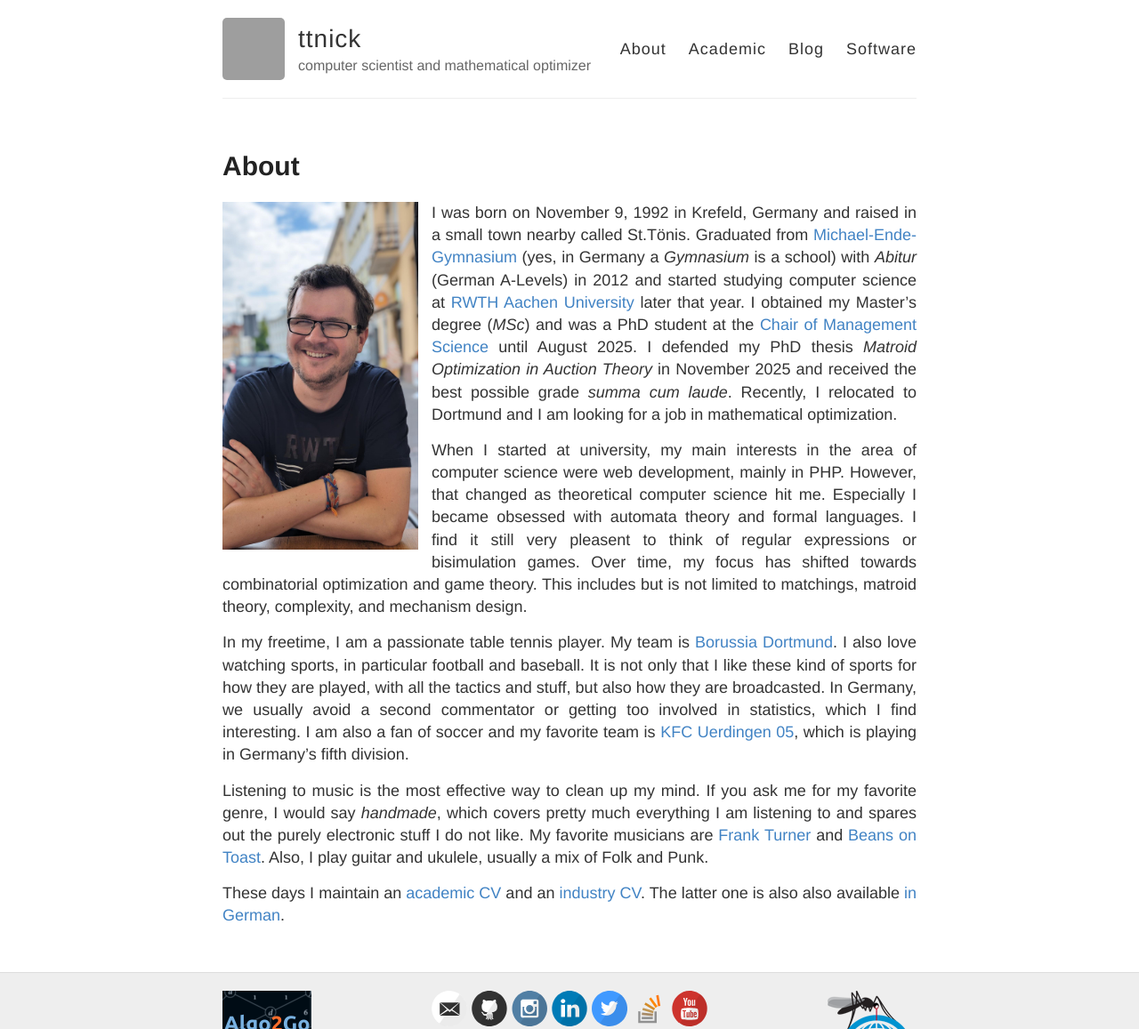
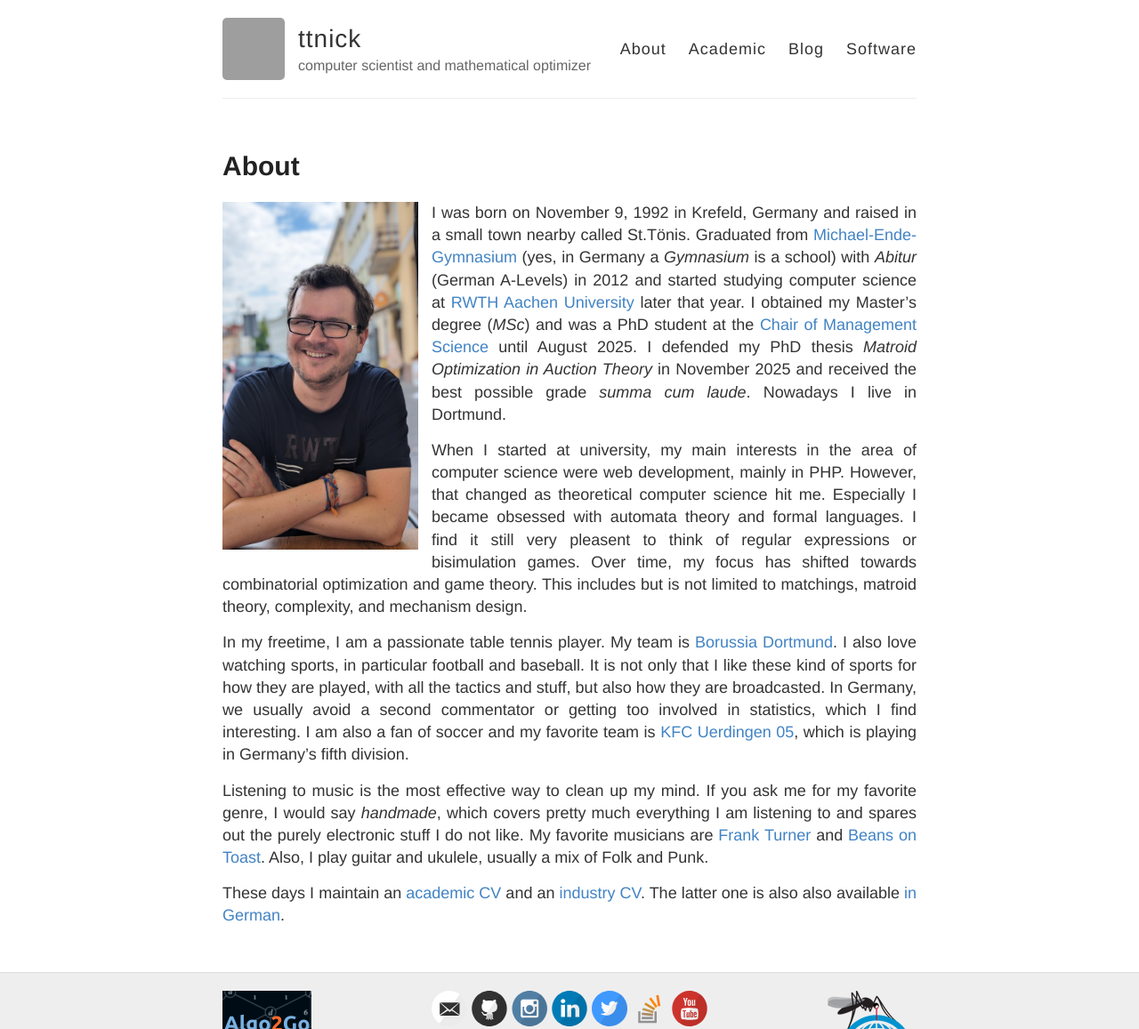
Before and after one commit to ttnick/ttnick.github.io, a Jekyll site: the page built from about.md, in a window 1280 px wide, cut to the strip 0-1157 px from the top of the page. Shown: the whole strip at 89% size. Built offline with Jekyll 4.4.1, drawn with Linux system fonts in a browser that asks for light colours; nearby versions of some CDN libraries; a script that is not in the unit is left out; grey boxes are pictures that could not be loaded.

Commit message:
update for August

```diff
--- a/about.md
+++ b/about.md
@@ -8,7 +8,7 @@ I was born on November 9, 1992 in Krefeld, Germany and raised in a small town ne
 Graduated from [Michael-Ende-Gymnasium](http://michael-ende-gymnasium.de) (yes, in Germany a *Gymnasium* is a school) with *Abitur* (German A-Levels) in 2012 and started studying computer science at [RWTH Aachen University](http://rwth-aachen.de) later that year.
 I obtained my Master's degree (*MSc*) and was a PhD student at the [Chair of Management Science](https://www.oms.rwth-aachen.de) until August 2025.
 I defended my PhD thesis *Matroid Optimization in Auction Theory* in November 2025 and received the best possible grade *summa cum laude*.
-Recently, I relocated to Dortmund and I am looking for a job in mathematical optimization.
+Nowadays I live in Dortmund.
 
 When I started at university, my main interests in the area of computer science were web development, mainly in PHP.
 However, that changed as theoretical computer science hit me.
```
Also changed, not shown: _posts/2026-05-20-in-freshmen-s-terms-what-is-a-matroid.md (+2 -2 lines), academic.md (+1 -1 lines), index.md (+1 -3 lines).
